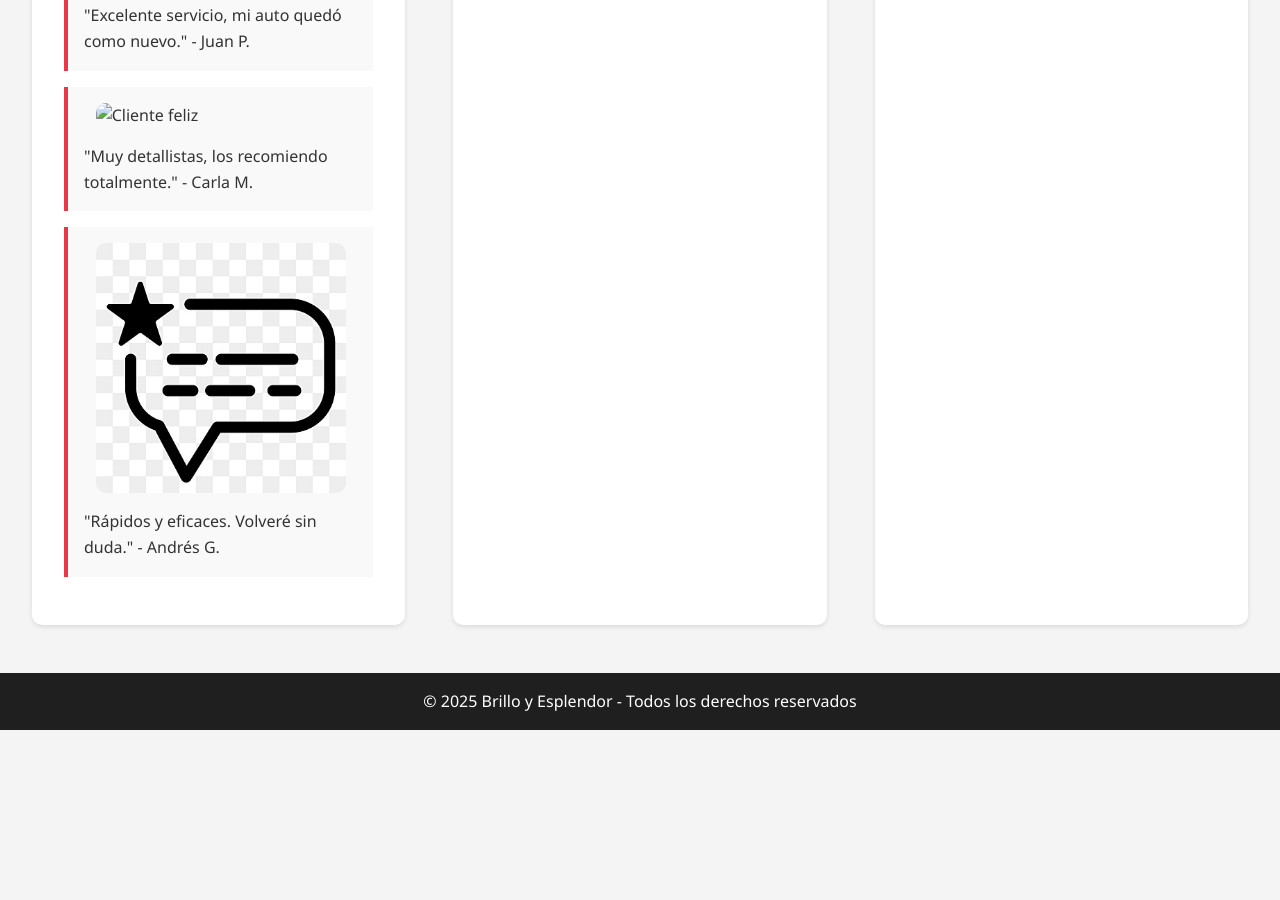
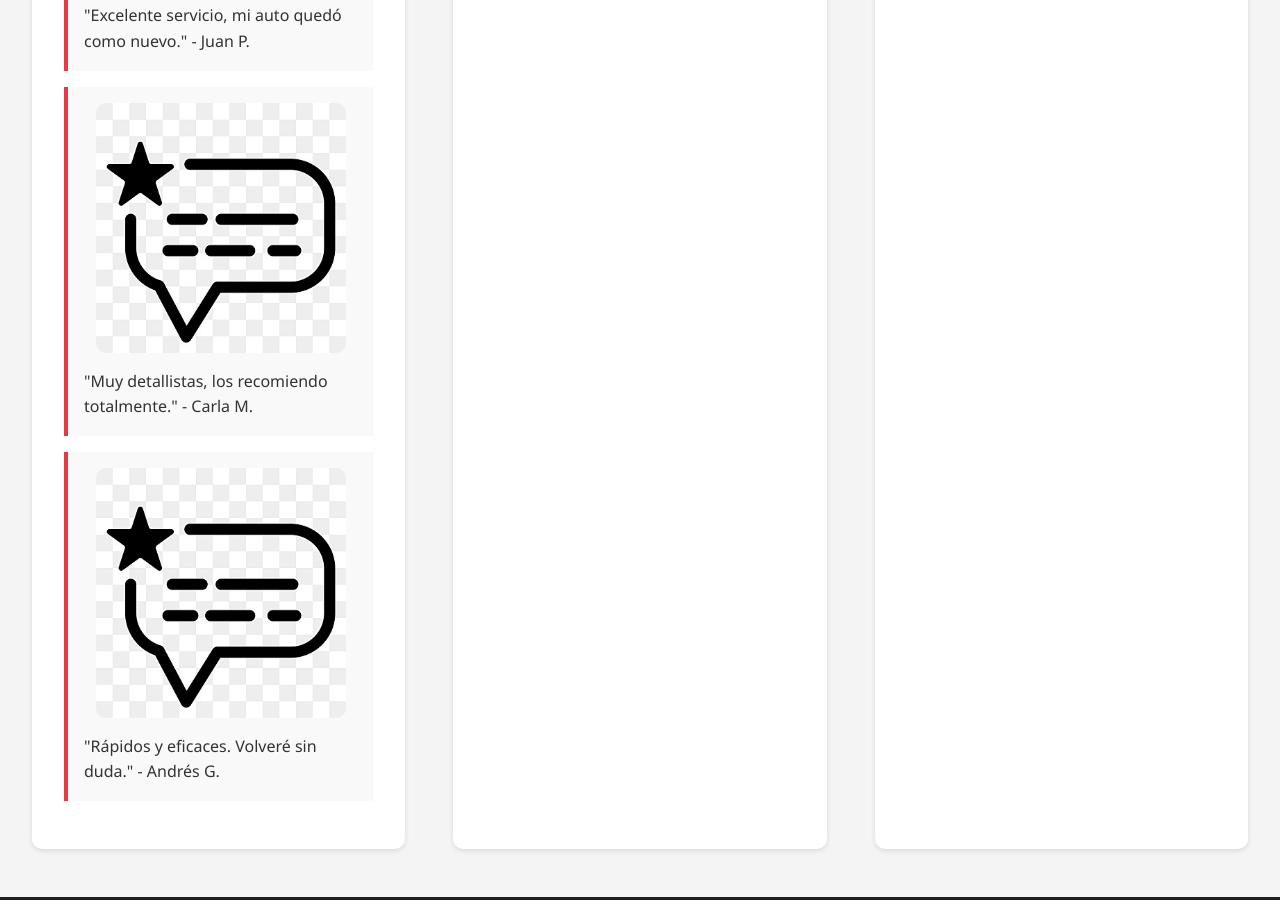
Before and after one commit to dilvnn11/brillo-esplendor, a plain HTML site: page index.html in a window 1280 px wide. Shown: the part 1746-2646 px from the top of the page. Before the commit the page ends 2476 px from the top, so only its background shows below. Drawn offline with Linux system fonts and the light colour scheme.

Commit message:
Update index.html

```diff
--- a/index.html
+++ b/index.html
@@ -78,7 +78,7 @@
         <p>"Excelente servicio, mi auto quedó como nuevo." - Juan P.</p>
       </div>
       <div class="testimonio">
-        <img src="testimonio2.jpg" alt="Cliente feliz" class="img-fuera"/>
+        <img src="testimonios.jpg" alt="Cliente feliz" class="img-fuera"/>
         <p>"Muy detallistas, los recomiendo totalmente." - Carla M.</p>
       </div>
       <div class="testimonio">
```
